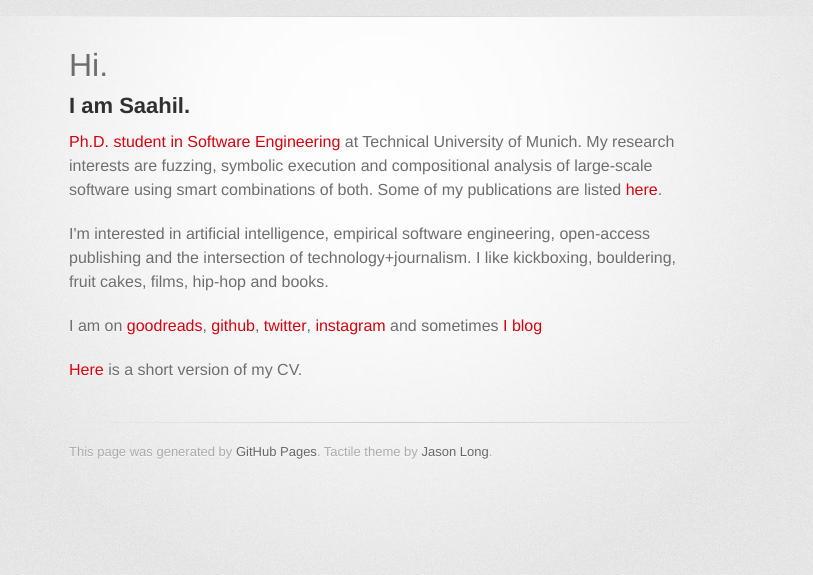
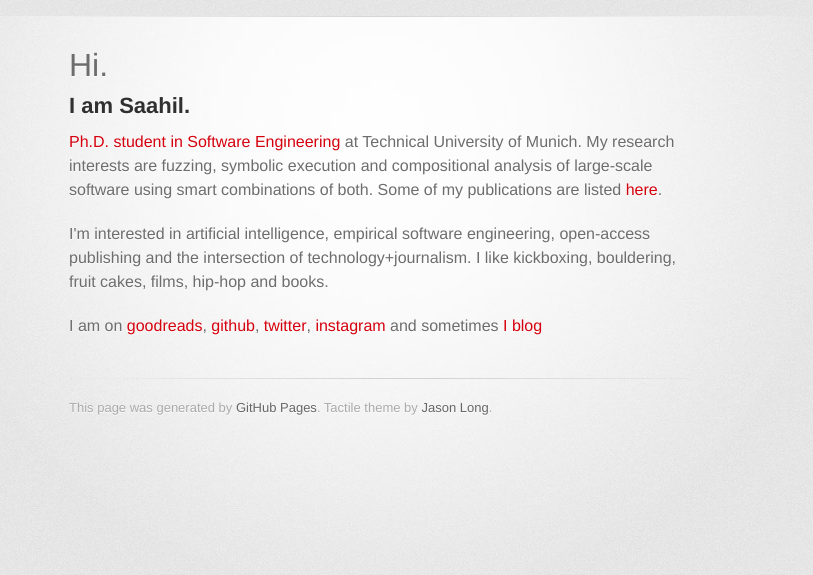
Before and after one commit to saahil/saahil.github.io, a Jekyll site: the page index.html, which Jekyll copies as it is, in a window 1280 px wide. Shown: the top 575 px of the page, without its empty margins (261-1074 px from the left). Built offline with Jekyll 4.4.1, drawn with Linux system fonts in a browser that asks for light colours; some web fonts are replaced.

Commit message:
removed public CV

```diff
--- a/index.html
+++ b/index.html
@@ -31,7 +31,6 @@
 <p>I'm interested in artificial intelligence, empirical software engineering, open-access publishing and the intersection of technology+journalism. I like kickboxing, bouldering, fruit cakes, films, hip-hop and books.</p>
 
 <p>I am on <a href="http://www.goodreads.com/user/show/4789323-saahil-ognawala">goodreads</a>, <a href="http://github.com/saahil">github</a>, <a href="http://twitter.com/saahil">twitter</a>, <a href="http://instagram.com/saahil_in">instagram</a> and sometimes <a href="https://medium.com/@saahil">I blog</a></p>
-<p><a href="files/SaahilOgnawala.pdf">Here</a> is a short version of my CV.</p>
 </section>
 
         <footer>
```
